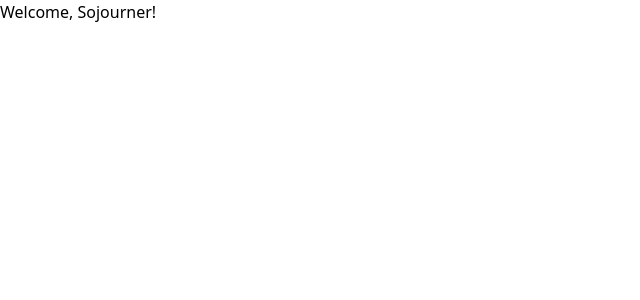
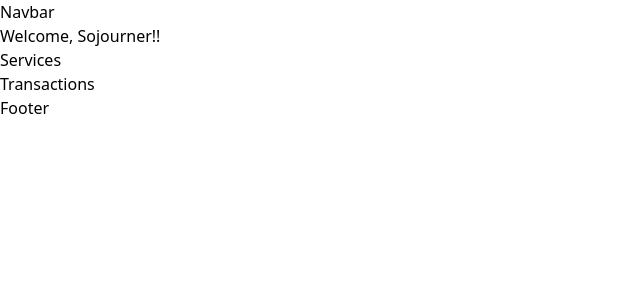
Before and after one commit to theghostmac/OmniDApp, a React (Vite) app in the folder client/: page / in a window 1280 px wide. Shown: the top 300 px of the page, without its empty margins (0-640 px from the left). Built offline with nearby package versions, Linux system fonts and the light colour scheme.

Commit message:
components implemented

```diff
--- a/client/src/App.jsx
+++ b/client/src/App.jsx
@@ -2,12 +2,16 @@ import { Navbar, Welcome, Footer, Services, Transactions } from "./components";
 
 const App = () => {
   return (
-    <div className="App">
-      <h1 className="text-3x1 font-bold underline">
-          Welcome, Sojourner!
-      </h1>
+    <div className="min-h-screen">
+      <div className="gradient-bg-welcome">
+        <Navbar />
+        <Welcome />
+      </div>
+      <Services />
+      <Transactions />
+      <Footer />
     </div>
   )
 }
 
-export default App
+export default App;
```
